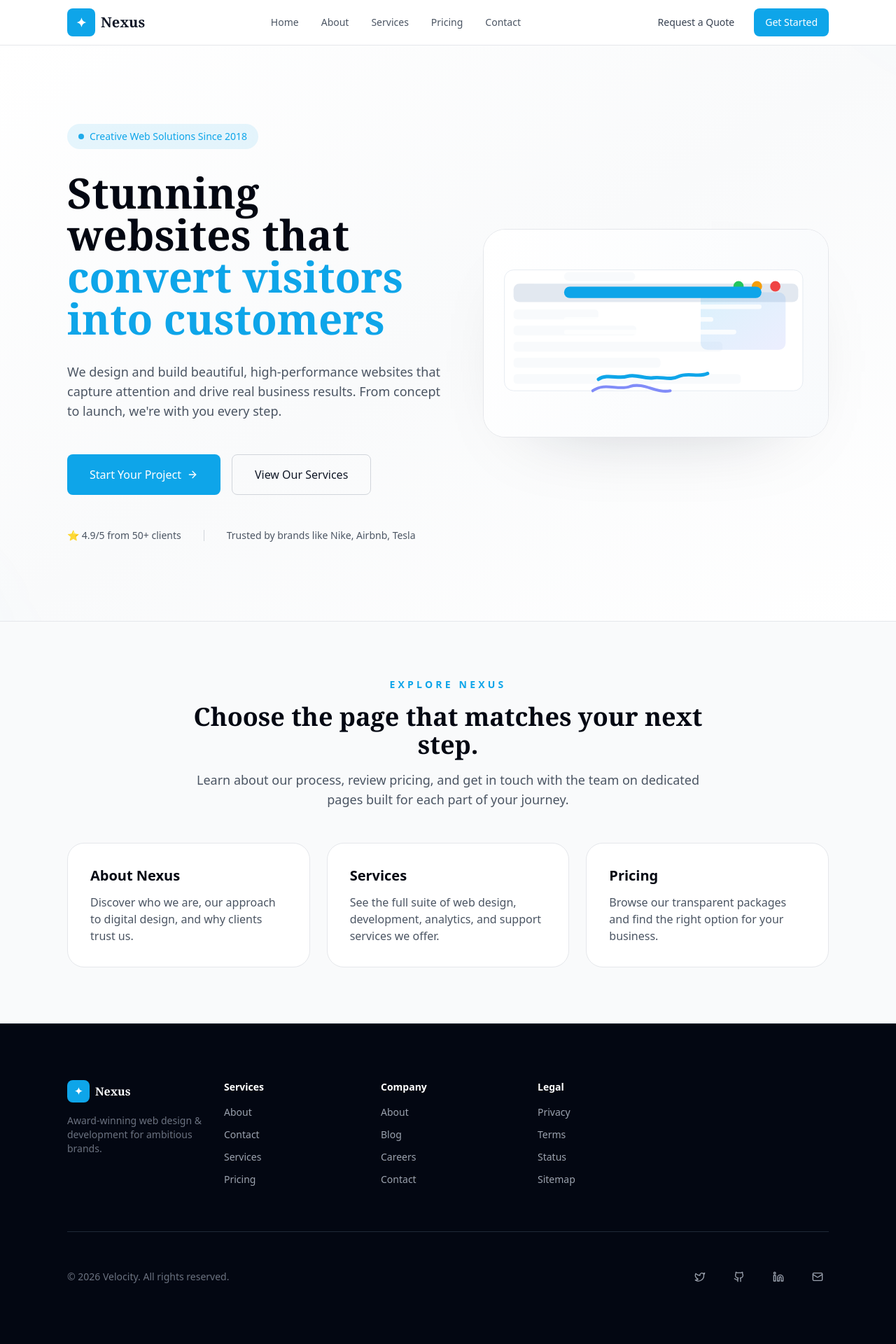
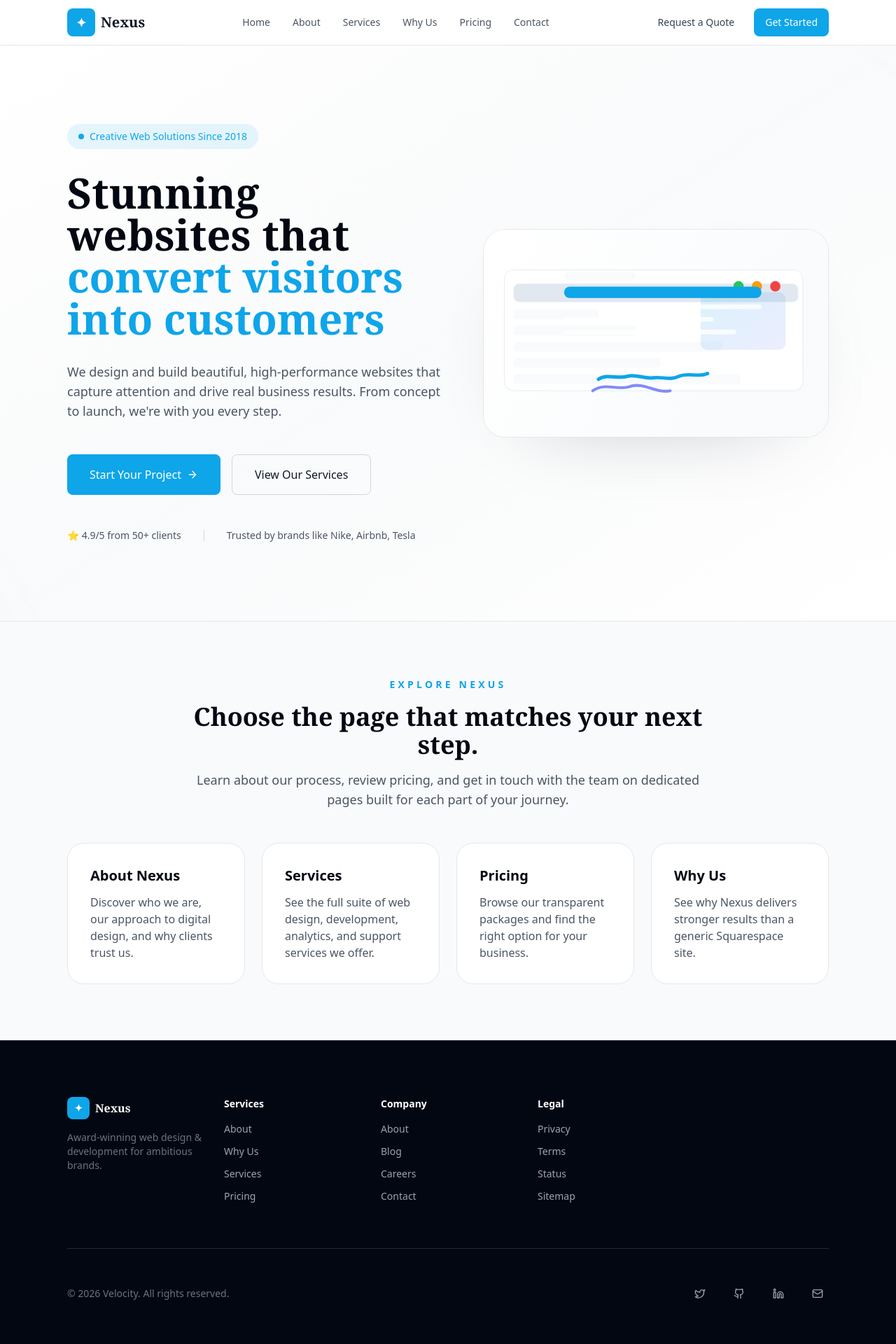
Before and after one commit to longfellowgarden20-source/nexus-agency-formore, a Next.js app: page / in a window 1280 px wide. Shown: the top 1920 px of the page at 70% size. Built offline with nearby package versions, Linux system fonts and the light colour scheme.

Commit message:
Add Why Us page and navigation links

```diff
--- a/app/components/Footer.tsx
+++ b/app/components/Footer.tsx
@@ -28,7 +28,7 @@ export function Footer() {
             <h4 className="font-semibold text-white text-sm mb-3 sm:mb-4">Services</h4>
             <ul className="space-y-2 sm:space-y-3 text-xs sm:text-sm">
               <li><Link href="/about" className="hover:text-white transition-colors">About</Link></li>
-              <li><Link href="/contact" className="hover:text-white transition-colors">Contact</Link></li>
+              <li><Link href="/why-us" className="hover:text-white transition-colors">Why Us</Link></li>
               <li><Link href="/services" className="hover:text-white transition-colors">Services</Link></li>
               <li><Link href="/pricing" className="hover:text-white transition-colors">Pricing</Link></li>
             </ul>
--- a/app/components/Navigation.tsx
+++ b/app/components/Navigation.tsx
@@ -33,6 +33,9 @@ export function Navigation() {
             </Link>
             <Link href="/services" className="text-sm text-slate-600 hover:text-slate-900 transition-colors">
               Services
+            </Link>
+            <Link href="/why-us" className="text-sm text-slate-600 hover:text-slate-900 transition-colors">
+              Why Us
             </Link>
             <Link href="/pricing" className="text-sm text-slate-600 hover:text-slate-900 transition-colors">
               Pricing
@@ -79,6 +82,9 @@ export function Navigation() {
               <Link href="/services" className="block px-4 py-2 text-sm text-slate-600 hover:text-slate-900 hover:bg-slate-50 rounded transition-colors">
                 Services
               </Link>
+              <Link href="/why-us" className="block px-4 py-2 text-sm text-slate-600 hover:text-slate-900 hover:bg-slate-50 rounded transition-colors">
+                Why Us
+              </Link>
               <Link href="/pricing" className="block px-4 py-2 text-sm text-slate-600 hover:text-slate-900 hover:bg-slate-50 rounded transition-colors">
                 Pricing
               </Link>
--- a/app/page.tsx
+++ b/app/page.tsx
@@ -21,7 +21,7 @@ export default function Home() {
             </p>
           </div>
 
-          <div className="grid gap-6 md:grid-cols-3">
+          <div className="grid gap-6 md:grid-cols-2 lg:grid-cols-4">
             <Link href="/about" className="group block rounded-3xl border border-slate-200 bg-white p-8 hover:border-accent/50 hover:shadow-xl transition">
               <h3 className="text-xl font-semibold text-slate-950 mb-3">About Nexus</h3>
               <p className="text-slate-600">Discover who we are, our approach to digital design, and why clients trust us.</p>
@@ -34,6 +34,10 @@ export default function Home() {
               <h3 className="text-xl font-semibold text-slate-950 mb-3">Pricing</h3>
               <p className="text-slate-600">Browse our transparent packages and find the right option for your business.</p>
             </Link>
+            <Link href="/why-us" className="group block rounded-3xl border border-slate-200 bg-white p-8 hover:border-accent/50 hover:shadow-xl transition">
+              <h3 className="text-xl font-semibold text-slate-950 mb-3">Why Us</h3>
+              <p className="text-slate-600">See why Nexus delivers stronger results than a generic Squarespace site.</p>
+            </Link>
           </div>
         </div>
       </section>
--- /dev/null
+++ b/app/why-us/page.tsx
@@ -0,0 +1,15 @@
+import { Navigation } from '../components/Navigation'
+import { WhyUsSection } from '../components/WhyUsSection'
+import { CTASection } from '../components/CTASection'
+import { Footer } from '../components/Footer'
+
+export default function WhyUsPage() {
+  return (
+    <main className="min-h-screen bg-white">
+      <Navigation />
+      <WhyUsSection />
+      <CTASection />
+      <Footer />
+    </main>
+  )
+}
```
